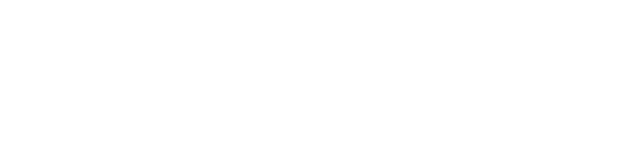
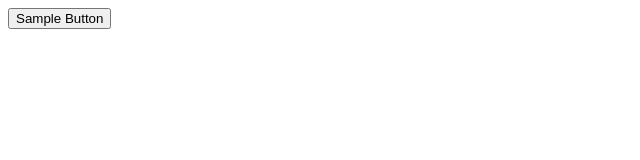
Before and after one commit to techmojoprakash/Git-Practice, a plain HTML site: page Sample.html in a window 1280 px wide. Shown: the whole page, without its empty margins (0-640 px from the left). Drawn offline with Linux system fonts and the light colour scheme.

Commit message:
Added new Sample Button

```diff
--- a/Sample.html
+++ b/Sample.html
@@ -6,6 +6,6 @@
     <title>Sample Document</title>
 </head>
 <body>
-
+    <button>Sample Button</button>
 </body>
 </html>
```
